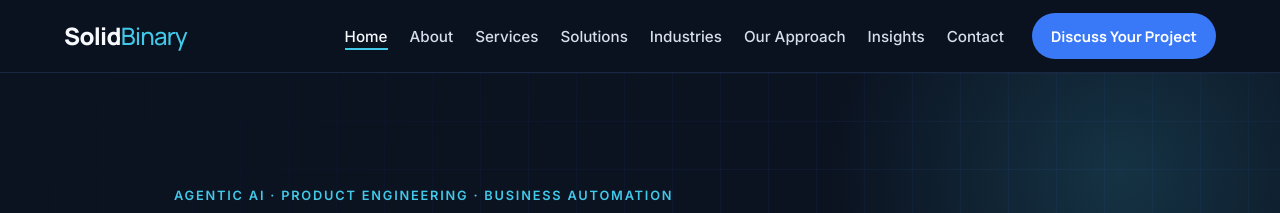
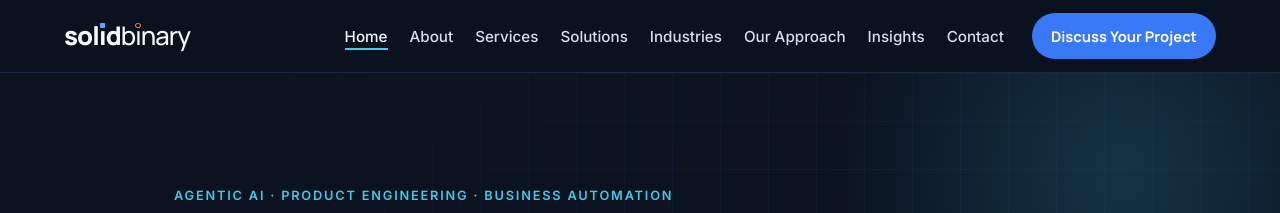
Before and after one commit to billuyadavg/solidbinary.com, a Jekyll site: the page built from index.html, in a window 1280 px wide. Shown: the top 213 px of the page. Built offline with Jekyll 4.4.1, drawn with Linux system fonts in a browser that asks for light colours; some of the changed text lies outside the part shown.

Commit message:
Use K · Dot Wordmark as the site logo and favicon
Co-Authored-By: Claude Opus 5.5 <noreply@anthropic.com>
Claude-Session: https://claude.ai/code/session_01Tt8e87ym7E7EzvVQ6N3Hak

```diff
--- a/_includes/logo.html
+++ b/_includes/logo.html
@@ -1 +1 @@
-<span class="wordmark"><span class="wm-solid">Solid</span><span class="wm-binary">Binary</span></span>
+<span class="wordmark"><span class="sr-only">SolidBinary</span><span class="wm-word" aria-hidden="true">sol<span class="wm-i">ı<span class="wm-dot wm-dot-solid"></span></span>d<span class="wm-light">b<span class="wm-i">ı<span class="wm-dot wm-dot-ring"></span></span>nary</span></span></span>
--- a/assets/css/style.css
+++ b/assets/css/style.css
@@ -11,6 +11,8 @@
   --white: #F7F9FC;
   --text: #D7DEEA;
   --muted: #A3AFC2;
+  --logo-square: #60A5FA;
+  --logo-ring: #FB923C;
   --radius: 16px;
   --radius-sm: 10px;
   --container: 1200px;
@@ -49,11 +51,16 @@ p { margin: 0 0 1em; }
 .small { font-size: 0.875rem; }
 
 /* Wordmark */
-.wordmark { font-family: var(--font-head); font-size: 1.5rem; letter-spacing: -0.03em; color: var(--white); line-height: 1; }
-.wm-solid { font-weight: 800; }
-.wm-binary { font-weight: 500; color: var(--cyan); }
-.logo { display: inline-flex; align-items: center; }
-.logo:hover .wm-binary { color: #7FDBF0; }
+/* K · Dot Wordmark: square dot = solid, ring dot = binary 0 */
+.wordmark { font-family: var(--font-head); font-size: 1.6rem; font-weight: 800; letter-spacing: -0.035em; color: var(--white); line-height: 1; white-space: nowrap; }
+.wm-light { font-weight: 500; }
+.wm-i { position: relative; display: inline-block; }
+.wm-dot { position: absolute; left: 50%; top: -0.02em; width: 0.2em; height: 0.2em; margin-left: -0.1em; }
+.wm-dot-solid { background: var(--logo-square); border-radius: 0.03em; }
+.wm-dot-ring { box-sizing: border-box; border: 0.055em solid var(--logo-ring); border-radius: 50%; }
+.logo { display: inline-flex; align-items: center; color: var(--white); }
+.logo:hover { color: var(--white); }
+.sr-only { position: absolute; width: 1px; height: 1px; padding: 0; margin: -1px; overflow: hidden; clip: rect(0 0 0 0); white-space: nowrap; border: 0; }
 
 /* Header */
 .site-header { position: sticky; top: 0; z-index: 50; background: rgba(11, 18, 32, 0.86); backdrop-filter: blur(12px); -webkit-backdrop-filter: blur(12px); border-bottom: 1px solid rgba(34, 50, 79, 0.7); }
```
Also changed, not shown: design.md (+13 -5 lines), assets/img/favicon.svg.
